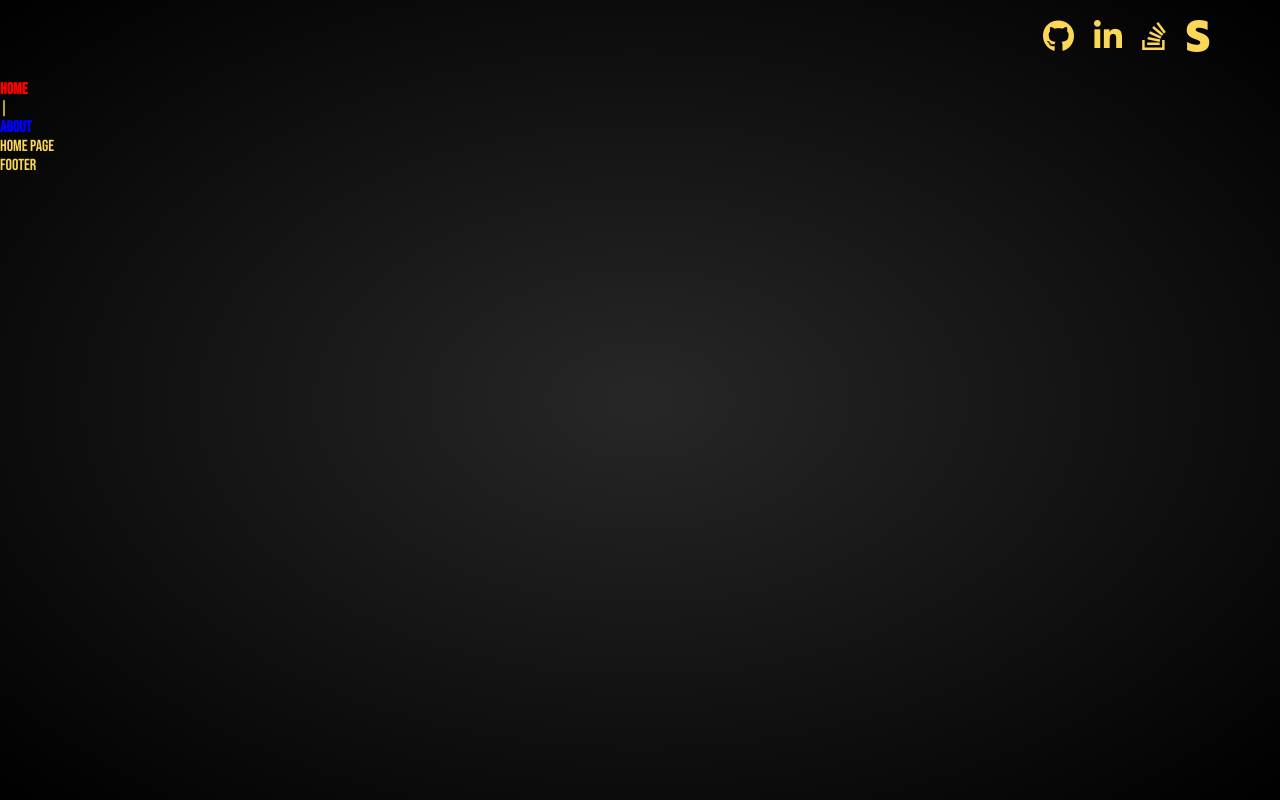
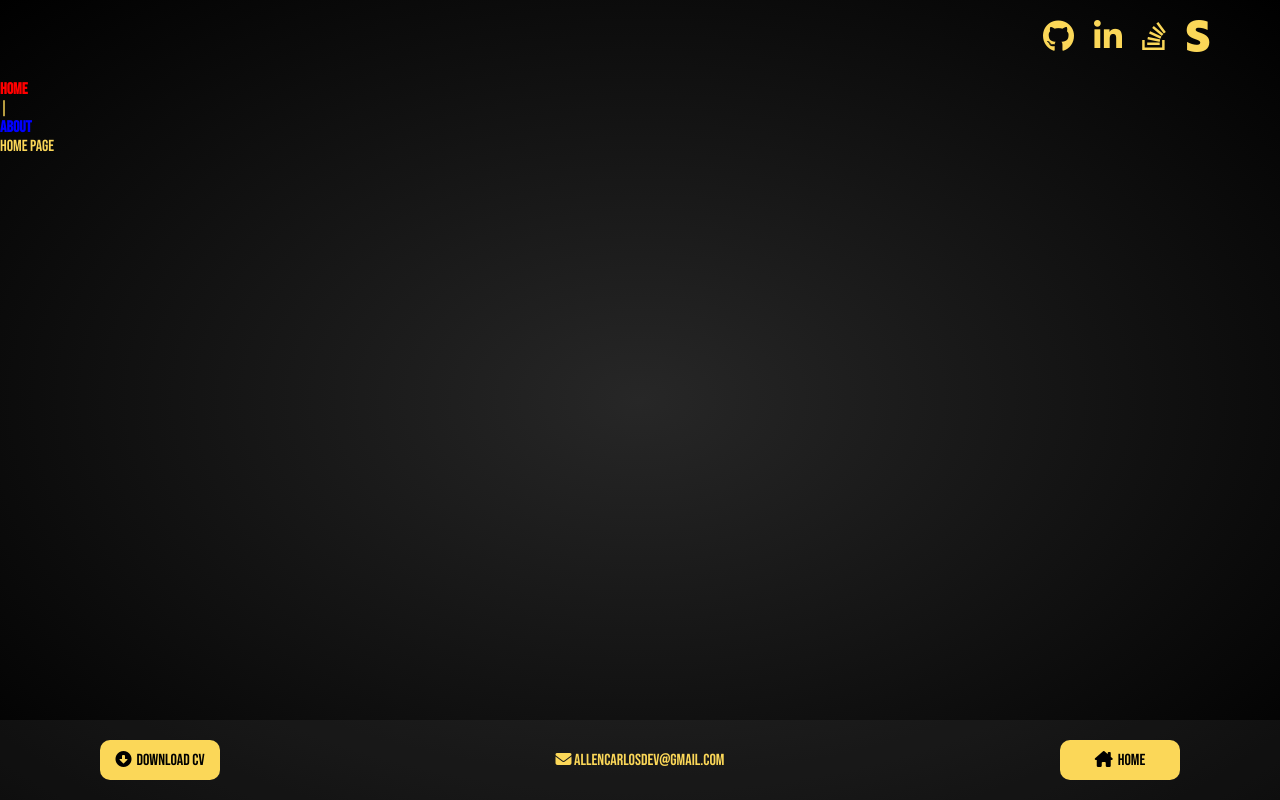
Before and after one commit to allencarlosdev/portfolio, a Vue app: page / in a window 1280 px wide. Built offline with nearby package versions, Linux system fonts and the light colour scheme.

Commit message:
Designing the footer

```diff
--- a/src/views/FooterView.vue
+++ b/src/views/FooterView.vue
@@ -1,15 +1,84 @@
 <template>
-    <div>
-        footer
-    </div>
+    <footer class="footer">
+        <div class="download-cv">
+            <a class="button-cv"><i class="fa-solid fa-circle-down"></i>Download CV</a>
+        </div>
+        <div class="contact-email">
+            <p class="contact-email__p"><i class="fa-solid fa-envelope"></i> allencarlosdev@gmail.com </p>
+        </div>
+
+        <div class="button-home">
+            <a class="button-cv"><i class="fa-solid fa-house-chimney"></i>Home</a>
+        </div>
+
+    </footer>
 </template>
 
 <script>
     export default {
+        name:'FooterView',
 
     }
 </script>
 
-<style lang="scss" scoped>
+<style scoped>
+    .footer {
+        background: var(--background-footer);
+        position: absolute;
+        bottom: 0;
+        height: 80px;
+        width: 100%;
+        display: flex;
+        align-items: center;
+        justify-content: space-between;
+    }
+
+
+    .download-cv {
+        display: flex;
+        align-items: center;
+        justify-content: center;
+        width: 120px;
+        height: 40px;
+        background: var(--letter-color);
+        margin-left: 100px;
+        cursor: pointer;
+        border-radius: 10px;
+    }
+
+    .download-cv:hover{
+        transition: .5s;
+        box-shadow: 0 0 5px var(--letter-color), 0 0 10px var(--letter-color), 0 0 20px var(--letter-color);
+    }
+
+    .button-cv {
+        display: flex;
+        color: var(--background-body);
+        transition: .4s ease-in-out all;
+        left: 40%;
+
+    }
+
+    .fa-circle-down, .fa-house-chimney {
+        margin-right: 5px;
+        color: var(--background-body);
+    }
+
+    .button-home{
+        display: flex;
+        align-items: center;
+        justify-content: center;
+        width: 120px;
+        height: 40px;
+        background: var(--letter-color);
+        cursor: pointer;
+        border-radius: 10px;
+        margin-right: 100px;
+    }
+
+    .button-home:hover {
+        transition: .5s;
+        box-shadow: 0 0 5px var(--letter-color), 0 0 10px var(--letter-color), 0 0 20px var(--letter-color);
+    }
 
 </style>
```
